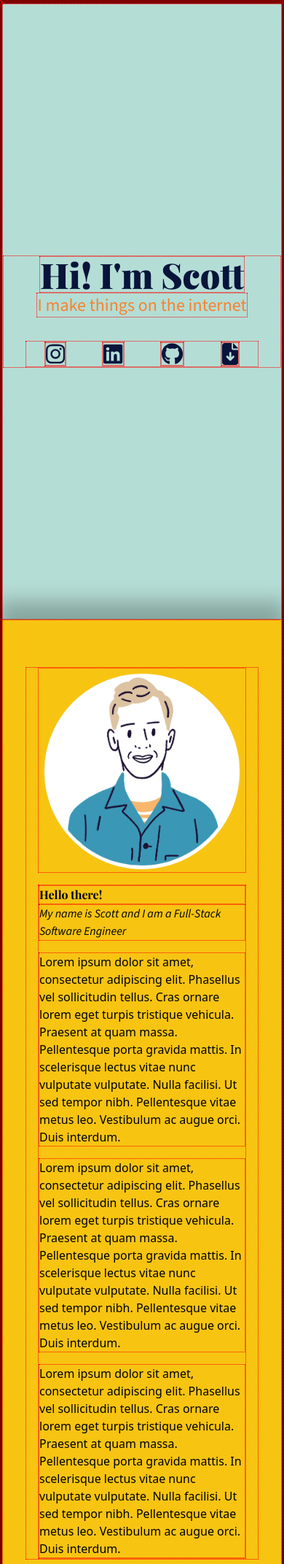
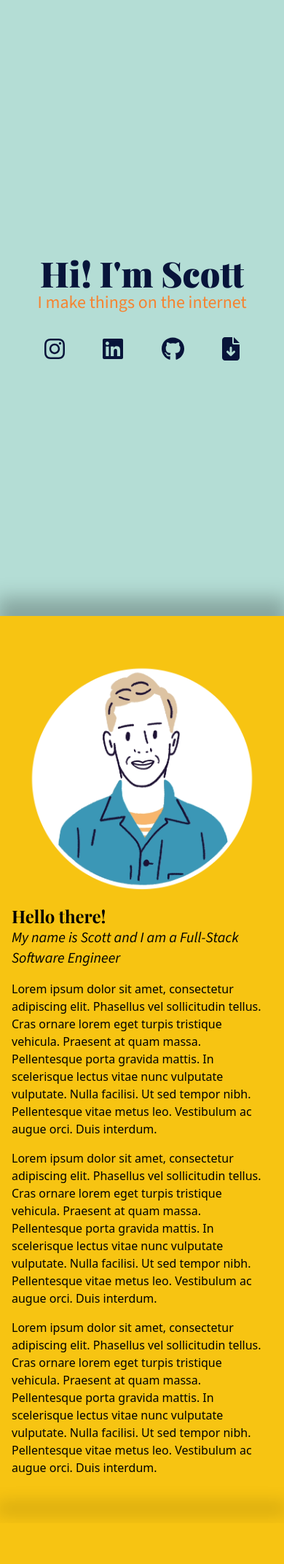
Before and after one commit to scottkennethjackson/scottkennethjackson, a PHP site: page / in a window 390 px wide. Shown: the top 2143 px of the page at 73% size. After the commit the page ends 2080 px from the top, so only its background shows below. Run offline with PHP 8.4, Linux system fonts and the light colour scheme; some web fonts are replaced.

Commit message:
Add responsive styling
Added TailwindCSS that resizes elements for different screen sizes
To do: add canvas element

```diff
--- a/index.html
+++ b/index.html
@@ -96,15 +96,17 @@
         id="about"
         class="flex sticky top-0 justify-center items-center py-16 min-h-screen bg-yellow shadow-top"
       >
-        <div class="container flex flex-col items-center px-4 w-xs">
-          <img
+        <div class="container flex flex-col lg:flex-row items-center px-4">
+          <div class="mb-4 lg:mb-0 max-w-xs lg:max-w-none lg:w-full">
+            <img
             src="./src/assets/img/illustration.png"
             alt="An illustratration of Scott"
-            class="mb-4"
           >
-          <div>
-            <h2 class="font-playfair font-bold">Hello there!</h2>
-            <h3 class="mb-4 font-source font-medium italic">My name is Scott and I am a Full-Stack Software Engineer</h3>
+          </div>
+
+          <div class="lg:ps-4">
+            <h2 class="font-playfair text-2xl font-bold">Hello there!</h2>
+            <h3 class="mb-4 font-source text-xl font-medium italic">My name is Scott and I am a Full-Stack Software Engineer</h3>
             <p class="mb-4">Lorem ipsum dolor sit amet, consectetur adipiscing elit. Phasellus vel sollicitudin tellus. Cras ornare lorem eget turpis tristique vehicula. Praesent at quam massa. Pellentesque porta gravida mattis. In scelerisque lectus vitae nunc vulputate vulputate. Nulla facilisi. Ut sed tempor nibh. Pellentesque vitae metus leo. Vestibulum ac augue orci. Duis interdum.</p>
 
             <p class="mb-4">Lorem ipsum dolor sit amet, consectetur adipiscing elit. Phasellus vel sollicitudin tellus. Cras ornare lorem eget turpis tristique vehicula. Praesent at quam massa. Pellentesque porta gravida mattis. In scelerisque lectus vitae nunc vulputate vulputate. Nulla facilisi. Ut sed tempor nibh. Pellentesque vitae metus leo. Vestibulum ac augue orci. Duis interdum.</p>
--- a/src/output.css
+++ b/src/output.css
@@ -376,13 +376,13 @@
       --font-mono--font-variation-settings
     );
     --breakpoint-xs: 30rem;
-    --color-lightblue: #b4ddd5;
+    --color-offwhte: #EEF0EE;
     --color-orange: #F68330;
     --color-activeorange: #DB752C;
     --color-yellow: #F7C412;
+    --color-lightblue: #b4ddd5;
     --color-darkblue: #033756;
     --color-midnight: #08143A;
-    --color-offwhte: #EEF0EE;
     --font-playfair: "Playfair Display", serif;
     --font-source: "Source Sans 3", sans-serif;
     --shadow-top: 0 -20px 25px 5px rgb(0 0 0 / 0.25);
@@ -569,12 +569,6 @@
   .h-8 {
     height: calc(var(--spacing) * 8);
   }
-  .min-h-12 {
-    min-height: calc(var(--spacing) * 12);
-  }
-  .min-h-16 {
-    min-height: calc(var(--spacing) * 16);
-  }
   .min-h-auto {
     min-height: auto;
   }
@@ -583,6 +577,9 @@
   }
   .w-xs {
     width: var(--container-xs);
+  }
+  .max-w-xs {
+    max-width: var(--container-xs);
   }
   .flex-col {
     flex-direction: column;
@@ -617,14 +614,8 @@
   .fill-midnight {
     fill: var(--color-midnight);
   }
-  .p-4 {
-    padding: calc(var(--spacing) * 4);
-  }
   .px-4 {
     padding-inline: calc(var(--spacing) * 4);
-  }
-  .py-12 {
-    padding-block: calc(var(--spacing) * 12);
   }
   .py-16 {
     padding-block: calc(var(--spacing) * 16);
@@ -642,6 +633,10 @@
   .text-5xl {
     font-size: var(--text-5xl);
     line-height: var(--tw-leading, var(--text-5xl--line-height));
+  }
+  .text-xl {
+    font-size: var(--text-xl);
+    line-height: var(--tw-leading, var(--text-xl--line-height));
   }
   .font-black {
     --tw-font-weight: var(--font-weight-black);
@@ -741,9 +736,31 @@
       line-height: var(--tw-leading, var(--text-9xl--line-height));
     }
   }
-}
-* {
-  border: 1px dotted red;
+  .lg\:mb-0 {
+    @media (width >= 64rem) {
+      margin-bottom: calc(var(--spacing) * 0);
+    }
+  }
+  .lg\:w-full {
+    @media (width >= 64rem) {
+      width: 100%;
+    }
+  }
+  .lg\:max-w-none {
+    @media (width >= 64rem) {
+      max-width: none;
+    }
+  }
+  .lg\:flex-row {
+    @media (width >= 64rem) {
+      flex-direction: row;
+    }
+  }
+  .lg\:ps-4 {
+    @media (width >= 64rem) {
+      padding-inline-start: calc(var(--spacing) * 4);
+    }
+  }
 }
 @keyframes spin {
   to {
```
Also changed, not shown: src/input.css (+4 -6 lines).
